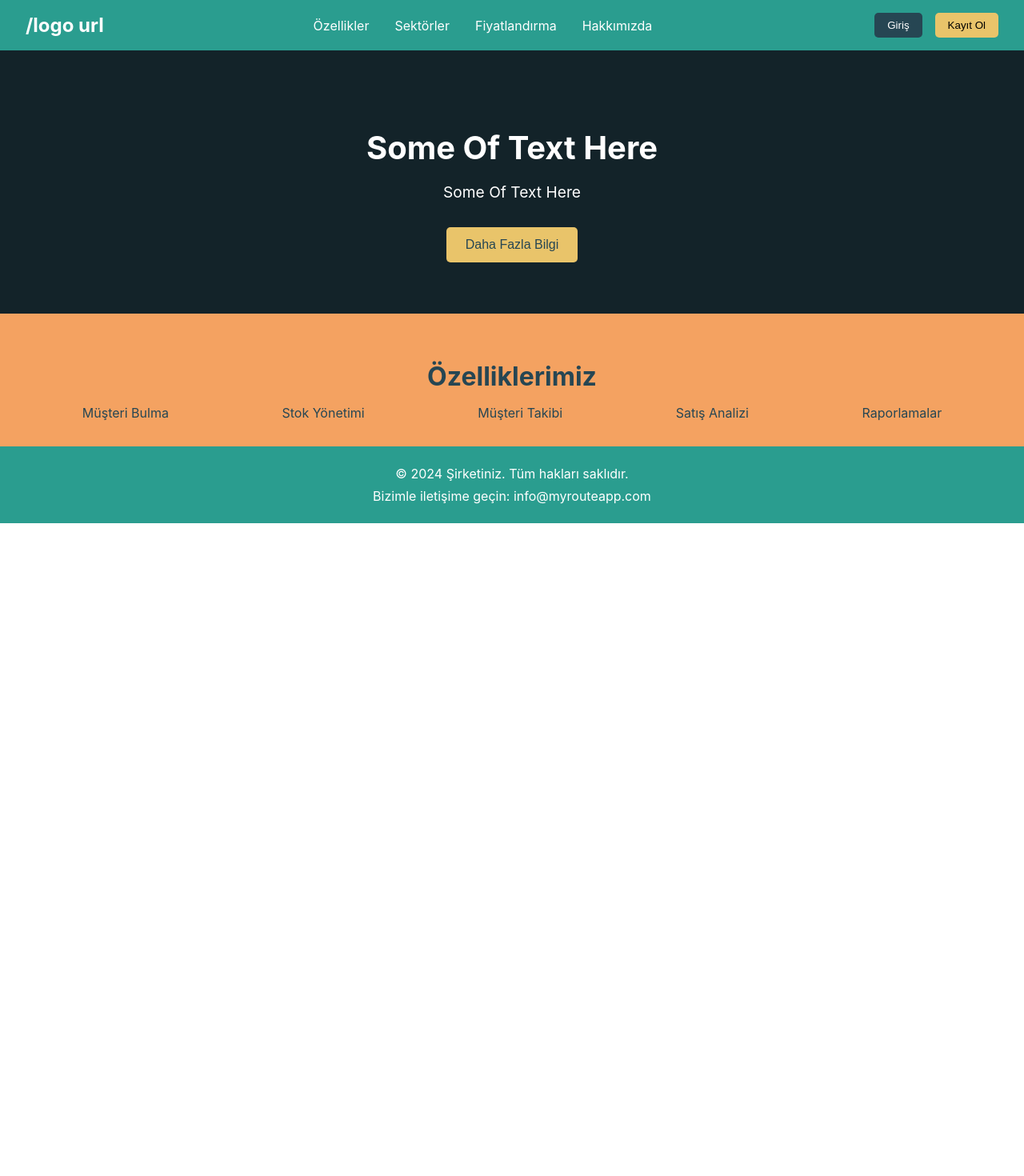
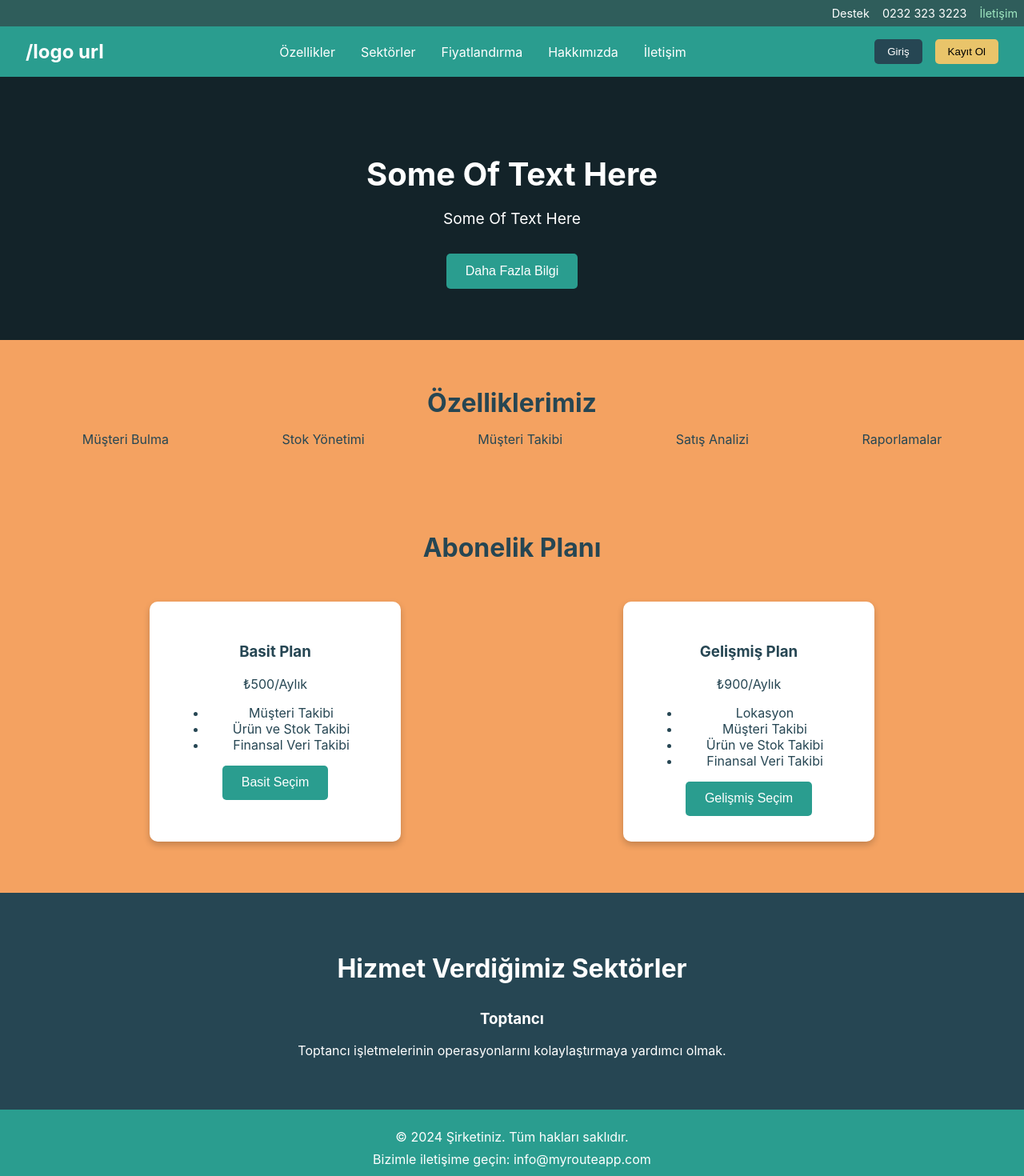
Before and after one commit to senolinanyasar/myrouteapplication, a React (Create React App) app: page / in a window 1280 px wide. Shown: the top 1470 px of the page at 80% size. Before the commit the page ends 800 px from the top, so only its background shows below. Built offline with nearby package versions, Linux system fonts and the light colour scheme.

Commit message:
Some changes have been made

```diff
--- a/src/components/Footer.js
+++ b/src/components/Footer.js
@@ -8,6 +8,10 @@ const Footer = () =>{
         <footer className="footer">
             <p>&copy; 2024 Şirketiniz. Tüm hakları saklıdır.</p>
             <p>Bizimle iletişime geçin: info@myrouteapp.com</p>
+            <div className="footer-links">
+              <a href="#privacy">Privacy Policy</a>
+              <a href="#terms">Terms of Service</a>
+             </div>
         </footer>
     );
 };
--- a/src/components/Header.css
+++ b/src/components/Header.css
@@ -6,6 +6,9 @@
     padding: 1rem 2rem;
     background-color: #2a9d8f;
     color: white;
+    position: sticky;
+    top: 0;
+    z-index: 1000;
 }
 
 
@@ -18,6 +21,9 @@
     color: white;
     text-decoration: none;
 }
+.header-nav a:hover {
+    color: #e9c46a;
+  }
 
 .header-buttons button{
     margin-left: 1rem;
--- a/src/components/Header.js
+++ b/src/components/Header.js
@@ -11,6 +11,7 @@ const Header = () => {
                 <a href="#industries">Sektörler</a>
                 <a href="#pricing">Fiyatlandırma</a>
                 <a href="#about">Hakkımızda</a>
+                <a href='contact'>İletişim</a>
             </nav>
             <div className="header-buttons">
                 <button className="login-button">Giriş</button>
--- a/src/components/HeroSection.css
+++ b/src/components/HeroSection.css
@@ -43,3 +43,6 @@
     position: relative;
     z-index: 1;
 }
+.cta-button:hover {
+    background-color: #f4a261;
+  }
--- a/src/components/HomePage.js
+++ b/src/components/HomePage.js
@@ -1,17 +1,23 @@
 // HomePage.js
 import React from 'react';
+import TopBar from './TopBar';
 import Header from './Header';
 import HeroSection from './HeroSection';
 import FeaturesSection from './FeaturesSection';
+import PricingSection from './PricingSection';
+import IndustriesSection from './IndustriesSection';
 import Footer from './Footer';
 
-const HomePage = () =>{
-    return(
+const HomePage = () => {
+    return (
         <div>
-            <Header/>
-            <HeroSection/>
-            <FeaturesSection/>
-            <Footer/>
+            <TopBar />
+            <Header />
+            <HeroSection />
+            <FeaturesSection />
+            <PricingSection />
+            <IndustriesSection />
+            <Footer />
         </div>
     );
 };
--- /dev/null
+++ b/src/components/IndustriesSection.css
@@ -0,0 +1,33 @@
+/* IndustriesSection.css */
+
+.industries {
+    padding: 3rem;
+    background-color: #264653;
+    color: white;
+    text-align: center;
+}
+
+.industries h2{
+    font-size: 2rem;
+    margin-bottom: 2rem;
+}
+
+.industries-cards{
+    display: flex;
+    justify-content: space-around;
+    flex-wrap: wrap;
+}
+
+.industries-card{
+    background-color: #2a9d8f;
+    padding: 1.5rem;
+    border-radius: 10px;
+    width: 250px;
+    margin: 1rem;
+    box-shadow: 0px 4px 8px rgba(0, 0, 0, 0,2);
+    transition: transform 0.3s ease;
+}
+
+.industries-card:hover{
+    transform: translateY(-5px);
+}
--- /dev/null
+++ b/src/components/IndustriesSection.js
@@ -0,0 +1,19 @@
+// IndustriesSection.js
+import React from "react";
+import './IndustriesSection.css';
+
+const IndustriesSection = () => {
+    return (
+        <section className="industries">
+            <h2>Hizmet Verdiğimiz Sektörler</h2>
+            <div className="industry-cards">
+                <div className="industry-card">
+                    <h3>Toptancı</h3>
+                    <p>Toptancı işletmelerinin operasyonlarını kolaylaştırmaya yardımcı olmak.</p>
+                </div>
+            </div>
+        </section>
+    );
+};
+
+export default IndustriesSection;
--- /dev/null
+++ b/src/components/PricingSection.css
@@ -0,0 +1,48 @@
+/* PricingSection.css */
+
+.pricing{
+    padding: 3rem;
+    background-color: #f4a261;
+    color: #264653;
+    text-align: center;
+}
+
+.pricing h2{
+    font-size: 2rem;
+    margin-bottom: 2rem;
+}
+
+.pricing-cards {
+    display: flex;
+    justify-content: space-around;
+    flex-wrap: wrap;
+}
+
+.pricing-card {
+    background-color: white;
+    padding: 2rem;
+    border-radius: 10px;
+    width: 250px;
+    margin: 1rem;
+    box-shadow: 0px 4px 8px  rgba(0, 0, 0, 0.2);
+    transition: transform 0.3s ease;
+}
+
+.pricing-card:hover{
+    transform: scale(1.05);
+}
+
+.cta-button{
+    padding: 0.8rem 1.5rem;
+    font-size: 1rem;
+    color: white;
+    background-color: #2a9d8f;
+    border: none;
+    border-radius: 5px;
+    cursor: pointer;
+    transition: background-color 0.3s ease;
+}
+
+.cta-button:hover{
+    background-color: #e76f51;
+}
--- /dev/null
+++ b/src/components/PricingSection.js
@@ -0,0 +1,36 @@
+// PricingSection.js
+import React from "react";
+import './PricingSection.css';
+
+const PricingSection = () => {
+    return (
+        <section className="pricing">
+        <h2>Abonelik Planı</h2>
+        <div className="pricing-cards">
+          <div className="pricing-card">
+            <h3>Basit Plan</h3>
+            <p>₺500/Aylık</p>
+            <ul>
+              <li>Müşteri Takibi</li>
+              <li>Ürün ve Stok Takibi</li>
+              <li>Finansal Veri Takibi</li>
+            </ul>
+            <button className="cta-button">Basit Seçim</button>
+          </div>
+          <div className="pricing-card">
+            <h3>Gelişmiş Plan</h3>
+            <p>₺900/Aylık</p>
+            <ul>
+              <li>Lokasyon</li>
+              <li>Müşteri Takibi</li>
+              <li>Ürün ve Stok Takibi</li>
+              <li>Finansal Veri Takibi</li>
+            </ul>
+            <button className="cta-button">Gelişmiş Seçim</button>
+          </div>
+          </div>
+      </section>
+    );
+};
+
+export default PricingSection;
--- /dev/null
+++ b/src/components/TopBar.css
@@ -0,0 +1,30 @@
+/* TopBar.css */
+
+.top-bar {
+    background-color: #2f5d5b;
+    color: white;
+    padding: 0.5rem;
+    font-size: 0.9rem;
+    display: flex;
+    justify-content: center;
+}
+.top-bar-content {
+    display: flex;
+    gap: 1rem;
+    align-items: center;
+    justify-content: flex-end;
+    width: 100%;
+}
+
+.top-bar-content span{
+    color: #ffffff;
+}
+.top-bar-content a{
+    color: #9fe7c0;
+    text-decoration: none;
+    transition: color 0.3s;
+}
+
+.top-bar-content a:hover{
+    color: #c3f2d0;
+}
--- /dev/null
+++ b/src/components/TopBar.js
@@ -0,0 +1,17 @@
+// TopBar.js
+import React from 'react';
+import './TopBar.css';
+
+const TopBar = () => {
+    return (
+        <div className="top-bar">
+            <div className="top-bar-content">
+                <span>Destek</span>
+                <span>0232 323 3223</span>
+                <a href="#contact">İletişim</a>
+            </div>
+        </div>
+    );
+};
+
+export default TopBar;
```
